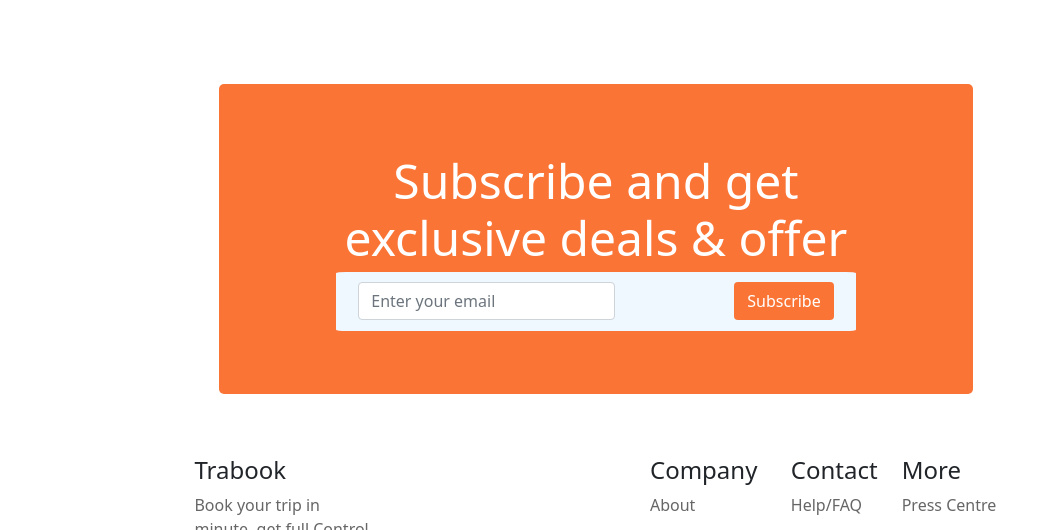
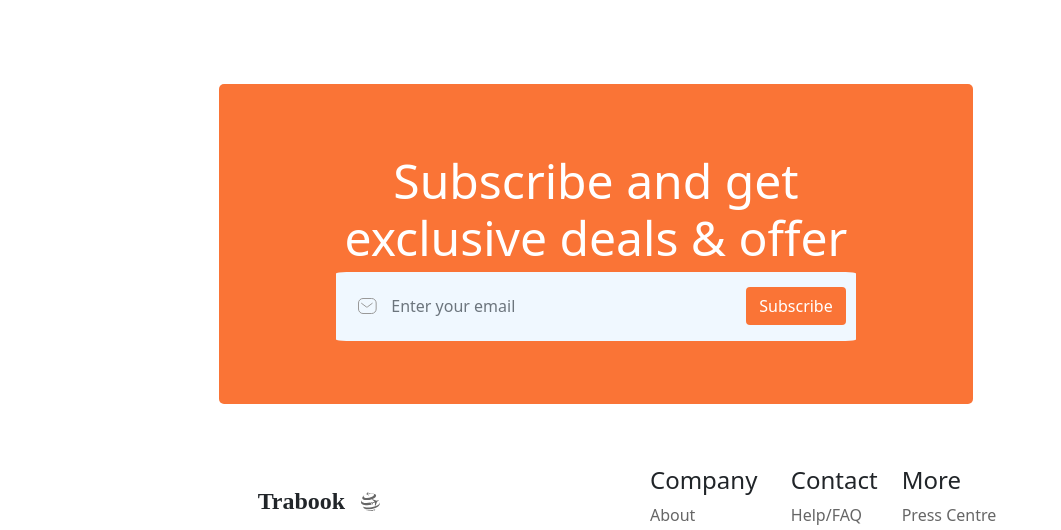
Before and after one commit to Bikotoru1/Workshop-1, a plain HTML site: page index.html in a window 1280 px wide. Shown: the part 1753-2283 px from the top of the page, without its empty margins (44-1105 px from the left). Drawn offline with nearby package versions, Linux system fonts and the light colour scheme.

Commit message:
Update 3th segment

```diff
--- a/index.html
+++ b/index.html
@@ -436,15 +436,22 @@
                   Subscribe and get exclusive deals & offer
                   </h1>
                   <div class="row mx-auto" style="background-color: aliceblue; justify-content: space-between; padding: 2%; border-radius: 2%;">
-                      <div class="col-5" style   = "width: fit-content;">
+                      <div class="d-flex col-11 p-0" style="width: fit-content;">
+                            <div class="icon p-1 m-1 justify-content-center align-items-center mx-auto d-flex col-1" style="width: fit-content; padding: 5px; margin: 5px;">
+                                <img
+                                    src     = "src/img/email-icon.svg"
+                                    alt     = "Email"
+                                    class   = "icon email-icon p-1 m-1"
+                                >
+                            </div>
                           <input
                               type    = "text"
                               class   = "form-control"
                               placeholder = "Enter your email"
-                              style   = "width: fit-content;"
+                              style   = "width: fit-content; border: none; border-radius: 3px; padding: 1px; margin: 1px; background: none;"
                           >
                       </div>
-                      <div class="col-1" style   = "width: fit-content;">
+                      <div class="flex justify-content-left align-items-center d-flex col-1" style="width: fit-content; padding: 0px; margin: 0px;">
                           <button
                               type    = "button"
                               class   = "btn orange-button"
@@ -458,8 +465,35 @@
           </div>
         </div>
         <div class="row row-cols-4" style="width: fit-content; justify-content: space-between; margin: 5% auto;">
-          <div class="col">
-            <h4>Trabook</h4>
+          <div class="col" style="width: 33%;">
+            <dev
+                class="grid justify-content-center align-items-center mx-auto"
+                style="
+                    width: fit-content;
+                    text-align: center;
+                    margin: 5% auto;
+                    display: flex;
+                    flex-direction: row;
+                    justify-content: center;
+                    align-items: center;
+                    text-align: left;
+                    font-size: 24px;
+                    font-weight: bold;
+                    font-family: Volkhov;
+                    "
+                >
+                <h4
+                    class   = "volkhov-h1 m-1 p-1"
+                    style   = "font-size: 24px; font-weight: bold; font-family: Volkhov;"
+                >
+                    Trabook
+                </h4>
+                <img
+                    src     = "src/img/icon-vector.svg"
+                    alt     = "Vector"
+                    class   = "icon m-1 p-1"
+                >
+            </dev>
             <p>Book your trip in minute, get full
               Control for much longer.</p>
             <div class="row row-cols-3" style="width: fit-content;">
```
